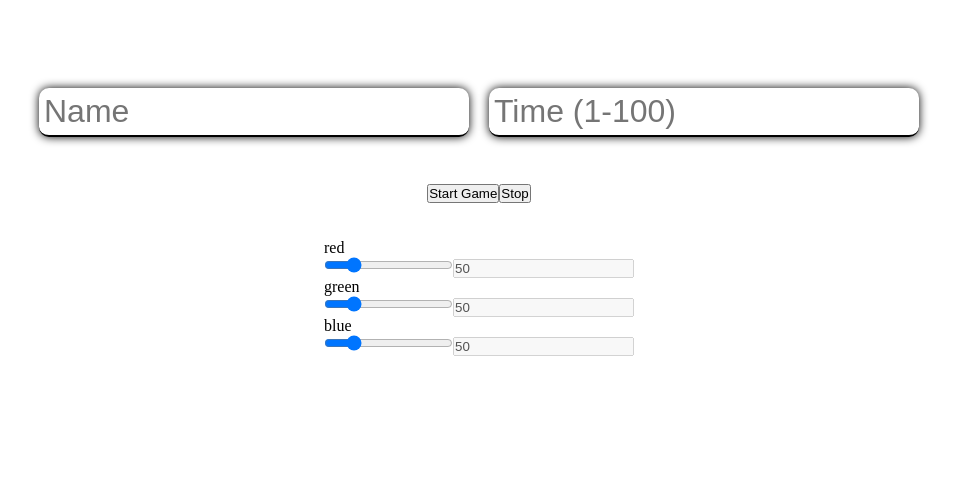
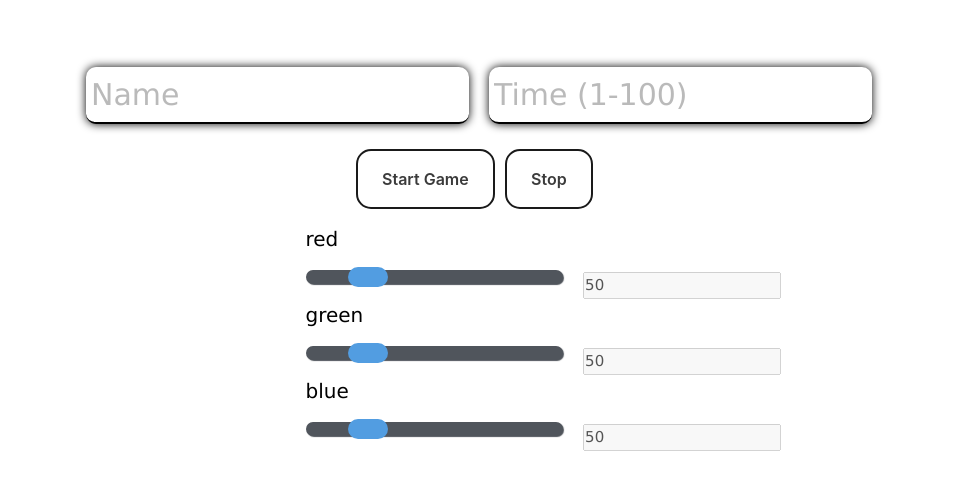
Before and after one commit to web-sci-spring-2022-name-tbd/hexed_new, an Angular app: page / in a window 1280 px wide. Shown: the part 143-632 px from the top of the page, without its empty margins (161-1118 px from the left). Built offline with nearby package versions, Linux system fonts and the light colour scheme; no server answers.

Commit message:
table, button, and slider css

```diff
--- a/src/app/app.component.html
+++ b/src/app/app.component.html
@@ -1,7 +1,7 @@
 <app-name [startGame]="startTheGame" (newDataEvent)="getName($event)"></app-name>
 <div class="btn-cnt">
-  <button class="btn-main" type="button" (click)="startGame(timer, color)">Start Game</button>
-  <button class="btn-main" type="button" (click)="stopGame(timer)">Stop</button>
+  <button class="btn-main button" type="button" (click)="startGame(timer, color)">Start Game</button>
+  <button class="btn-main button" type="button" (click)="stopGame(timer)">Stop</button>
 </div>
 <app-timer id="timer" #timer></app-timer>
 
--- a/src/app/app.component.ts
+++ b/src/app/app.component.ts
@@ -80,7 +80,7 @@ export class AppComponent {
   stopGame(timer: TimerComponent) {
     this.startTheGame = false;
     hide(this.timerHTML!);
-    hide(this.colorHTML!)
+    hide(this.colorHTML!);
     hide(this.scoreHTML!);
     let submitButton = document.getElementById("submitScore") as HTMLElement;
     timer.stop();
--- a/src/app/score/score.component.css
+++ b/src/app/score/score.component.css
@@ -5,3 +5,88 @@
   margin-top: 15px;
   flex-flow: column;
 }
+#high-scores {
+    font-family: Arial, Helvetica, sans-serif;
+    border-collapse: collapse;
+    width: 100%;
+    margin-left: auto;
+    margin-right: auto;
+    margin-top: 3%;
+
+  }
+
+  #high-scores td, #high-scores th {
+    border: 1px solid #ddd;
+    padding: 8px;
+  }
+
+  #high-scores tr:nth-child(even){background-color: #f2f2f2;}
+
+  #high-scores tr:hover {background-color: #ddd;}
+
+  #high-scores th {
+    padding-top: 12px;
+    padding-bottom: 12px;
+    text-align: left;
+    background-color: #04AA6D;
+    color: white;
+  }
+/* ----------------------------------------------------------- */
+#title {
+  font-size: 2.5vw;
+  text-align: center;
+}
+
+#moves {
+  margin-left: auto;
+  margin-right: auto;
+  border-collapse: collapse;
+  width: 50%;
+  }
+
+  #moves td, #moves th {
+  border: 1px solid rgb(0, 0, 0);
+  padding: 8px;
+  }
+
+  #moves tr:nth-child(even){background-color: #f2f2f2;}
+  #moves tr:nth-child(odd) {background-color: #8a8a8a;}
+
+  #moves tr:nth-child(odd):hover {background-color: #ddd;}
+  /* #moves tr:nth-child(even):hover {background-color: #ffa7a4;} */
+
+  #moves th {
+    padding-top: 12px;
+    padding-bottom: 12px;
+    text-align: left;
+    background-color: #07a8ff;
+    color: white;
+    font-size: 200%;
+  }
+
+  #yourScore {
+    text-align: center;
+  }
+
+  /* .hover-underline-animation {
+    display: inline-block;
+    position: relative;
+  }
+
+  .hover-underline-animation:after {
+    content: '';
+    position: absolute;
+    width: 100%;
+    transform: scaleX(0);
+    height: 2px;
+    bottom: 0;
+    left: 0;
+    background-color: #0026fd;
+    transform-origin: middle;
+    transition: transform 0.3s ease-out;
+  }
+
+  .hover-underline-animation:hover:after {
+    transform: scaleX(1);
+    transform-origin: middle;
+  } */
--- a/src/app/score/score.component.html
+++ b/src/app/score/score.component.html
@@ -1,13 +1,16 @@
 <!-- button to get scored -->
-<button type="button" (click)="emitToParent()" id="submitScore" style="display:none">Submit</button>
+<button type="button" (click)="emitToParent()" class = "button" id="submitScore" style="display:none">Submit</button>
 
-<div id="notSubmitScore" style="display:none">
+
+
+
+<div id="notSubmitScore" class="w3-animate-opacity" style="display:none">
     <!-- your score -->
-<h2>Your score: <span id="scoreNum"></span></h2>
-    <p>High Scores:</p>
+<h2 id = "yourScore">Your score: <span id="scoreNum"></span></h2>
+    <p id = "title" >High Scores:</p>
 
     <!-- top 10: -->
-    <table>
+    <table id = "moves">
         <tr>
             <th>Username</th>
             <th>Score</th>
--- a/src/app/slider/slider.component.css
+++ b/src/app/slider/slider.component.css
@@ -0,0 +1,102 @@
+.slide {
+    width: 200%;
+    /* margin-left: 20px; */
+    /* margin-right: 20px; */
+}
+
+.color-title {
+    font-size: 20px;
+}
+
+input[type=range] {
+    /* opacity: 1; */
+    background-color: transparent;
+    height: 26px;
+    -webkit-appearance: none;
+    margin: 10px 0;
+    width: 40%;
+    padding-right: 20px;
+}
+input[type=range]:focus {
+    outline: none;
+}
+input[type=range]::-webkit-slider-runnable-track {
+    width: 100%;
+    height: 14px;
+    cursor: pointer;
+    animation: 0.2s;
+    box-shadow: 1px 1px 1px #50555C;
+    background: #50555C;
+    border-radius: 14px;
+    border: 0px solid #000000;
+}
+input[type=range]::-webkit-slider-thumb {
+    box-shadow: 0px 0px 0px #000000;
+    border: 0px solid #000000;
+    height: 20px;
+    width: 40px;
+    border-radius: 12px;
+    background: #529DE1;
+    cursor: pointer;
+    -webkit-appearance: none;
+    margin-top: -3px;
+}
+input[type=range]:focus::-webkit-slider-runnable-track {
+    background: #50555C;
+}
+input[type=range]::-moz-range-track {
+    width: 100%;
+    height: 14px;
+    cursor: pointer;
+    animation: 0.2s;
+    box-shadow: 1px 1px 1px #50555C;
+    background: #50555C;
+    border-radius: 14px;
+    border: 0px solid #000000;
+}
+input[type=range]::-moz-range-thumb {
+    box-shadow: 0px 0px 0px #000000;
+    border: 0px solid #000000;
+    height: 20px;
+    width: 40px;
+    border-radius: 12px;
+    background: #529DE1;
+    cursor: pointer;
+}
+input[type=range]::-ms-track {
+    width: 100%;
+    height: 14px;
+    cursor: pointer;
+    animation: 0.2s;
+    background: transparent;
+    border-color: transparent;
+    color: transparent;
+}
+input[type=range]::-ms-fill-lower {
+    background: #50555C;
+    border: 0px solid #000000;
+    border-radius: 28px;
+    box-shadow: 1px 1px 1px #50555C;
+}
+input[type=range]::-ms-fill-upper {
+    background: #50555C;
+    border: 0px solid #000000;
+    border-radius: 28px;
+    box-shadow: 1px 1px 1px #50555C;
+}
+input[type=range]::-ms-thumb {
+    margin-top: 1px;
+    box-shadow: 0px 0px 0px #000000;
+    border: 0px solid #000000;
+    height: 20px;
+    width: 40px;
+    border-radius: 12px;
+    background: #529DE1;
+    cursor: pointer;
+}
+input[type=range]:focus::-ms-fill-lower {
+    background: #50555C;
+}
+input[type=range]:focus::-ms-fill-upper {
+    background: #50555C;
+}
--- a/src/app/slider/slider.component.html
+++ b/src/app/slider/slider.component.html
@@ -1,5 +1,5 @@
-<div class="slide-{{color}}">
-    <p>{{color}}</p>
+<div class="slide-{{color}} slide">
+    <p class ="color-title">{{color}}</p>
     <input id ="{{c}}-input" type="range" min="0" max="255" value="50" class="slider" (input)="change(this)">
     <input id="{{c}}-val" value="50" class="right" disabled>
 </div>
--- a/src/app/timer/timer.component.ts
+++ b/src/app/timer/timer.component.ts
@@ -11,10 +11,11 @@ import { Component, Input, OnInit } from '@angular/core';
 export class TimerComponent implements OnInit {
   intervalID = 0;
   // message = '';
-
+  checker = true;
 
   @Input() seconds: number = 60;
   @Input() message: String = "";
+
 
   constructor() { }
 
@@ -35,6 +36,7 @@ export class TimerComponent implements OnInit {
   countDown() {
     this.clearTimer();
     this.intervalID = window.setInterval(() => {
+      // if (this.checker) {
         if (this.seconds == 0) {
           this.message = '0 seconds remaining';
           alert("you are out of time")
@@ -44,9 +46,17 @@ export class TimerComponent implements OnInit {
           this.message = `${this.seconds} second${this.seconds === 1 ? '' : 's'} left`;
           this.seconds -= 1;
         }
+      // } else {
+      //   this.clearTimer();
+      // }
     }, 1000);
+
   }
 
+  // stopCountDown() {
+  //   this.checker = false;
+  //   this.message = `${this.seconds} second${this.seconds === 1 ? '' : 's'} left`;
+  // }
 }
 
 
--- a/src/index.html
+++ b/src/index.html
@@ -6,6 +6,7 @@
   <base href="/">
   <meta name="viewport" content="width=device-width, initial-scale=1">
   <link rel="icon" type="image/x-icon" href="favicon.ico">
+  <link rel="stylesheet" href="https://www.w3schools.com/w3css/4/w3.css">
 </head>
 <body>
   <app-root></app-root>
--- a/src/styles.css
+++ b/src/styles.css
@@ -13,3 +13,49 @@ body {
   align-items: center;
   height: 100vh;
 }
+
+/* CSS */
+.button {
+  appearance: none;
+  background-color: transparent;
+  border: 2px solid #1A1A1A;
+  border-radius: 15px;
+  box-sizing: border-box;
+  color: #3B3B3B;
+  cursor: pointer;
+  display: inline-block;
+  font-family: Roobert,-apple-system,BlinkMacSystemFont,"Segoe UI",Helvetica,Arial,sans-serif,"Apple Color Emoji","Segoe UI Emoji","Segoe UI Symbol";
+  font-size: 16px;
+  font-weight: 600;
+  line-height: normal;
+  margin: 0;
+  min-height: 60px;
+  min-width: 0;
+  outline: none;
+  padding: 16px 24px;
+  text-align: center;
+  text-decoration: none;
+  transition: all 300ms cubic-bezier(.23, 1, 0.32, 1);
+  user-select: none;
+  -webkit-user-select: none;
+  touch-action: manipulation;
+  width: 100%;
+  will-change: transform;
+  margin-right: 10px;
+}
+
+.button:disabled {
+  pointer-events: none;
+}
+
+.button:hover {
+  color: #fff;
+  background-color: #1A1A1A;
+  box-shadow: rgba(0, 0, 0, 0.25) 0 8px 15px;
+  transform: translateY(-2px);
+}
+
+.button:active {
+  box-shadow: none;
+  transform: translateY(0);
+}
```
Lines whose indentation alone changed are shown as unchanged.
